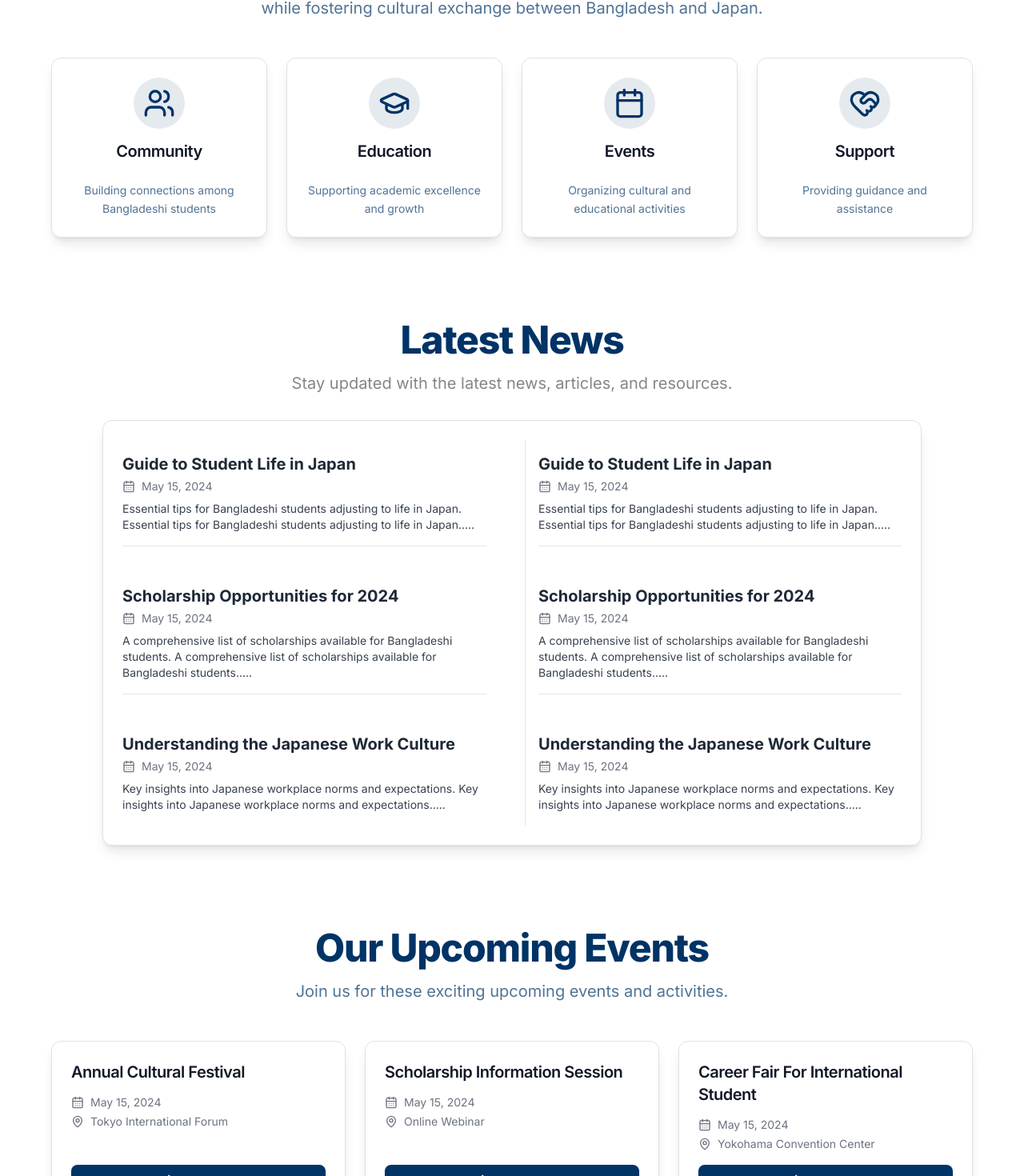
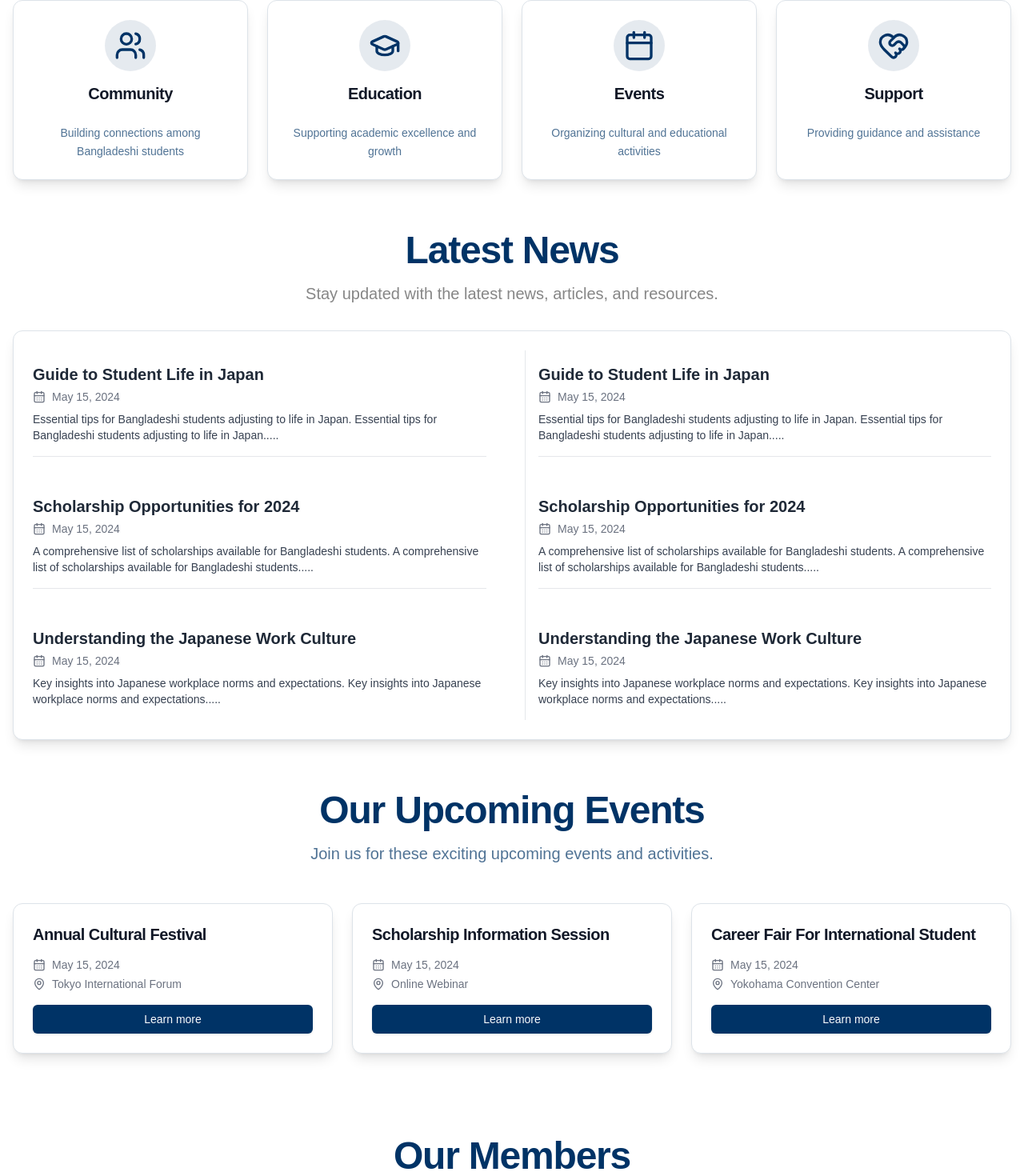
Before and after one commit to sakib-xrz/bssaj-frontend, a Next.js app: page / in a window 1280 px wide. Shown: the part 1015-2485 px from the top of the page at 80% size. Built offline with nearby package versions, Linux system fonts and the light colour scheme.

Commit message:
refactor: remove unused components and update imports for better organization

```diff
--- a/app/(public)/_components/articleList.tsx
+++ b/app/(public)/_components/article-list.tsx
@@ -1,3 +1,4 @@
+import Container from "@/components/shared/container";
 import { Card, CardContent } from "@/components/ui/card";
 import { CalendarDaysIcon } from "lucide-react";
 
@@ -51,7 +52,7 @@ const ArticleList: React.FC = () => {
   const articlesRight = articles.slice(articles.length / 2);
 
   return (
-    <div className="container mx-auto p-4 md:p-8 flex flex-col justify-center items-center min-h-screen">
+    <Container className="flex flex-col justify-center items-center">
       <div className="text-center mb-8">
         <h1 className="text-4xl md:text-5xl font-extrabold text-primary mb-4 tracking-tight">
           Latest News
@@ -60,7 +61,7 @@ const ArticleList: React.FC = () => {
           Stay updated with the latest news, articles, and resources.
         </p>
       </div>
-      <Card className="w-full md:max-w-3xl lg:max-w-5xl rounded-xl shadow-lg">
+      <Card className="w-full rounded-xl shadow-lg">
         <CardContent className="p-4 md:p-6">
           <div className="grid grid-cols-1 md:grid-cols-2 gap-x-6 md:gap-x-8 gap-y-0">
             <div className="flex flex-col pr-3 md:pr-4">
@@ -108,7 +109,7 @@ const ArticleList: React.FC = () => {
           </div>
         </CardContent>
       </Card>
-    </div>
+    </Container>
   );
 };
 
--- a/app/(public)/_components/ourMembers.tsx
+++ b/app/(public)/_components/our-members.tsx
@@ -11,6 +11,7 @@ import {
 } from "@/components/ui/card";
 import { Button } from "@/components/ui/button";
 import { ChevronLeftIcon, ChevronRightIcon } from "lucide-react";
+import Container from "@/components/shared/container";
 
 interface MemberCardProps {
   name: string;
@@ -74,7 +75,7 @@ const OurMembers: React.FC = () => {
   };
 
   return (
-    <div className="container mx-auto p-4 md:p-8 flex flex-col items-center min-h-screen">
+    <Container className="flex flex-col items-center">
       {/* Top Section: Heading and Paragraph */}
       <div className="text-center mb-12">
         <h1 className="text-4xl md:text-5xl font-extrabold text-primary mb-4 tracking-tight">
@@ -87,7 +88,7 @@ const OurMembers: React.FC = () => {
       </div>
 
       {/* Members Carousel Section */}
-      <div className="relative w-full max-w-6xl px-8">
+      <div className="relative w-full">
         {" "}
         {/* Added px-8 */}
         {/* Scroll Buttons */}
@@ -141,7 +142,7 @@ const OurMembers: React.FC = () => {
           ))}
         </div>
       </div>
-    </div>
+    </Container>
   );
 };
 
--- a/app/(public)/_components/ourMission.tsx
+++ b/app/(public)/_components/our-mission.tsx
@@ -1,3 +1,4 @@
+import Container from "@/components/shared/container";
 import {
   Card,
   CardContent,
@@ -43,7 +44,7 @@ const missionCards: MissionCardProps[] = [
 
 const OurMission: React.FC = () => {
   return (
-    <div className="container mx-auto p-4 flex flex-col items-center md:p-8 mt-[72px]">
+    <Container className="flex flex-col items-center">
       <div className="text-center mb-12">
         <h1 className="text-4xl md:text-5xl font-extrabold text-primary mb-4 tracking-tight">
           Our Mission
@@ -57,7 +58,7 @@ const OurMission: React.FC = () => {
       </div>
 
       {/* Cards Section */}
-      <div className="grid grid-cols-1 sm:grid-cols-2 lg:grid-cols-4 gap-6 w-full max-w-6xl">
+      <div className="grid grid-cols-1 sm:grid-cols-2 lg:grid-cols-4 gap-6 w-full">
         {missionCards.map((card, index) => (
           <Card
             key={index}
@@ -79,7 +80,7 @@ const OurMission: React.FC = () => {
           </Card>
         ))}
       </div>
-    </div>
+    </Container>
   );
 };
 
--- a/app/(public)/_components/upcomingEvents.tsx
+++ b/app/(public)/_components/upcoming-events.tsx
@@ -7,6 +7,7 @@ import {
 } from "@/components/ui/card";
 import { CalendarDaysIcon, MapPinIcon } from "lucide-react";
 import { Button } from "@/components/ui/button";
+import Container from "@/components/shared/container";
 
 interface EventCardProps {
   title: string;
@@ -34,7 +35,7 @@ const eventCards: EventCardProps[] = [
 
 const UpcomingEvents: React.FC = () => {
   return (
-    <div className="container mx-auto p-4 md:p-8 flex flex-col items-center mb-10">
+    <Container className="flex flex-col items-center mb-10">
       <div className="text-center mb-12">
         <h1 className="text-4xl md:text-5xl font-extrabold text-primary mb-4 tracking-tight">
           Our Upcoming Events
@@ -45,7 +46,7 @@ const UpcomingEvents: React.FC = () => {
       </div>
 
       {/* Cards Section */}
-      <div className="grid grid-cols-1 md:grid-cols-2 lg:grid-cols-3 gap-6 w-full max-w-6xl">
+      <div className="grid grid-cols-1 md:grid-cols-2 lg:grid-cols-3 gap-6 w-full">
         {eventCards.map((event, index) => (
           <Card
             key={index}
@@ -67,14 +68,12 @@ const UpcomingEvents: React.FC = () => {
               </CardDescription>
             </CardHeader>
             <CardContent className="p-0 mt-auto">
-              <Button className="w-full bg-primary hover:bg-blue-700 text-white font-bold py-2 px-4 rounded-lg transition-colors duration-200">
-                Learn more
-              </Button>
+              <Button className="w-full">Learn more</Button>
             </CardContent>
           </Card>
         ))}
       </div>
-    </div>
+    </Container>
   );
 };
 
--- a/app/layout.tsx
+++ b/app/layout.tsx
@@ -1,8 +1,5 @@
 import type { Metadata } from "next";
-import { Inter } from "next/font/google";
 import "./globals.css"; // Your global CSS file
-
-const inter = Inter({ subsets: ["latin"] });
 
 export const metadata: Metadata = {
   title: "BSSAJ - Bangladesh Student Support Association Japan",
@@ -17,7 +14,7 @@ export default function RootLayout({
 }>) {
   return (
     <html lang="en" suppressHydrationWarning>
-      <body className={inter.className}>{children}</body>
+      <body>{children}</body>
     </html>
   );
 }
```
Also changed, not shown: app/(public)/page.tsx (+4 -4 lines), app/fonts/GeistMonoVF.woff (deleted), app/fonts/GeistVF.woff (deleted).
